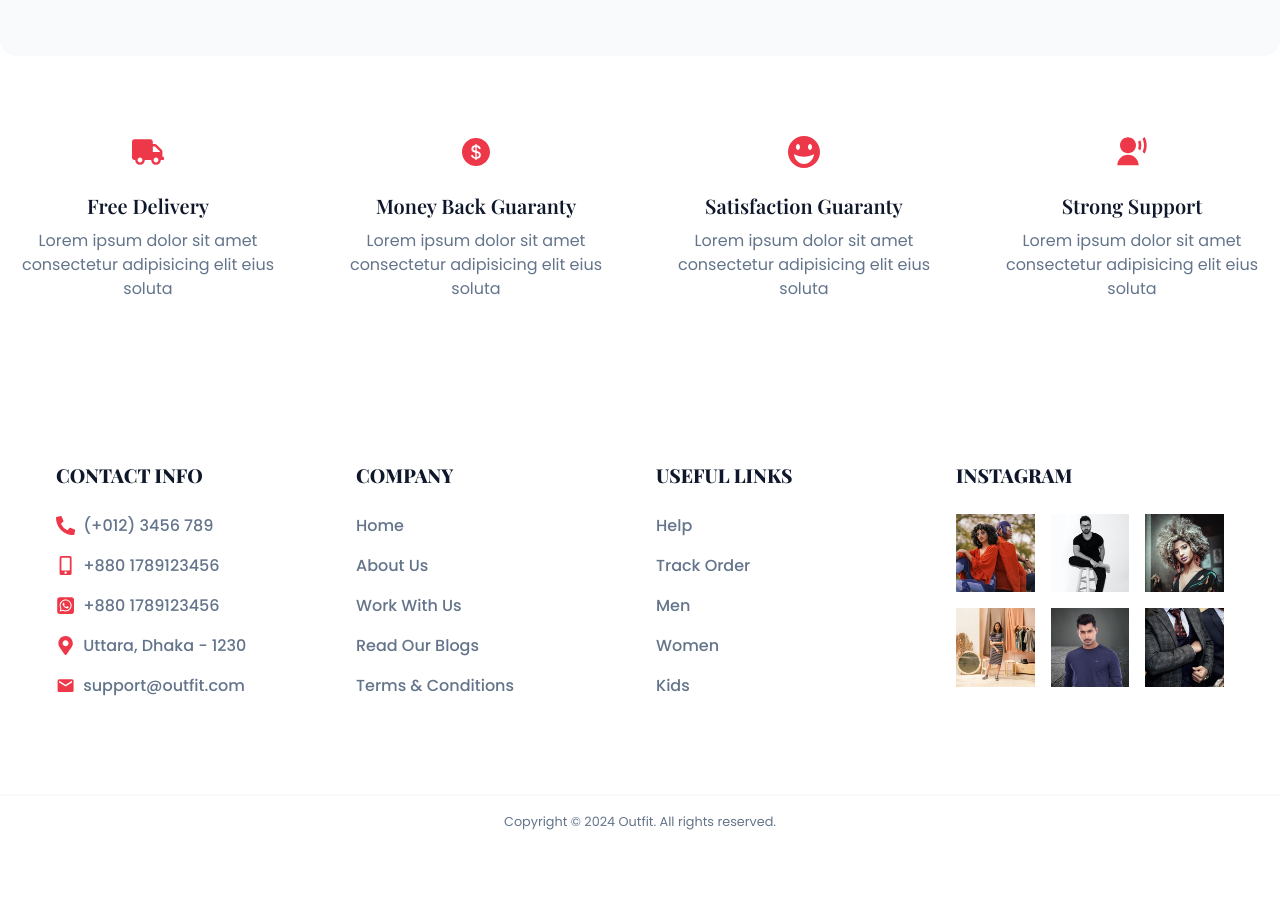
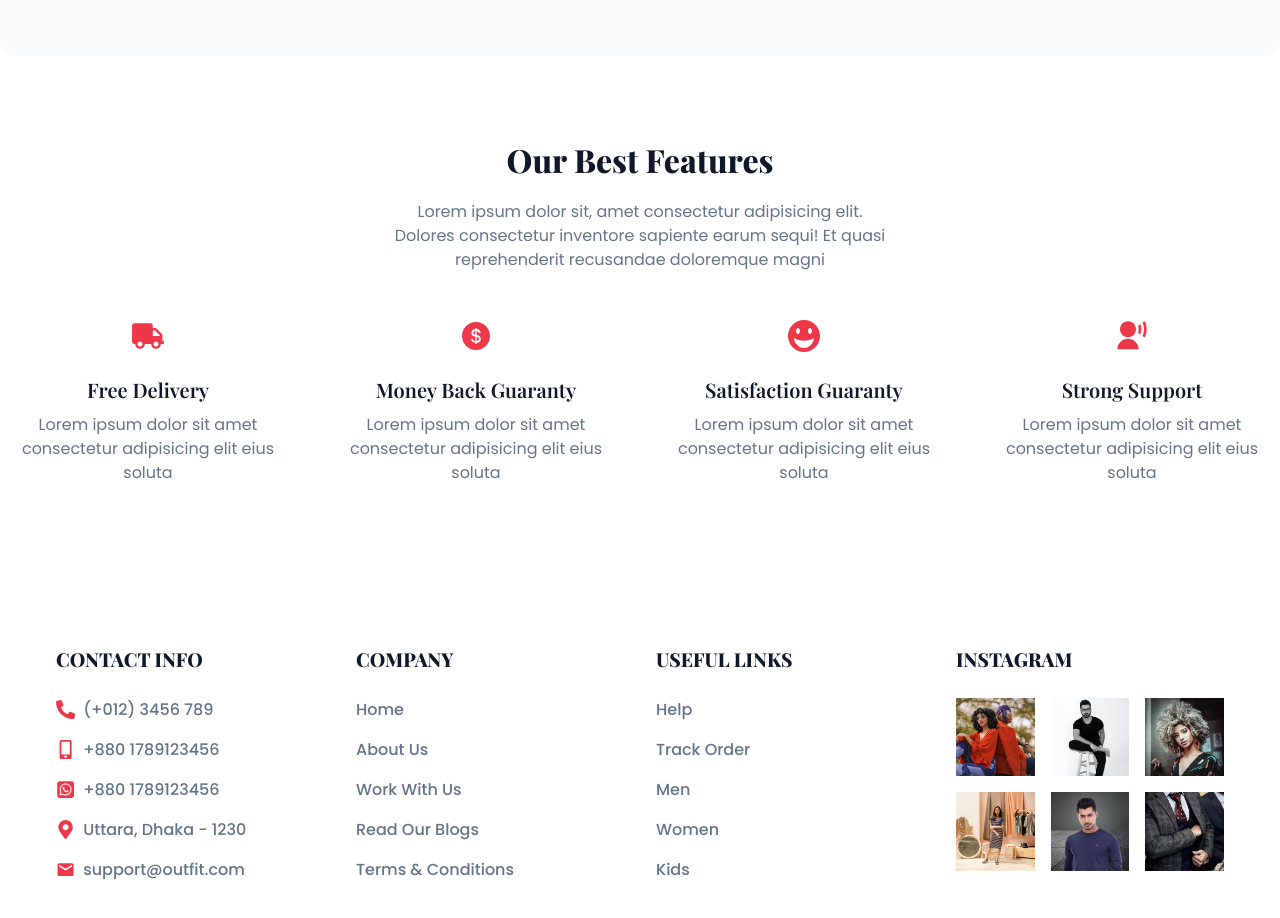
Before and after one commit to HossainRafi/Outfit, a React (Vite) app in the folder client/: page / in a window 1280 px wide. Shown: the part 3600-4518 px from the top of the page. Before the commit the page ends 4447 px from the top, so only its background shows below. Built offline with nearby package versions, Linux system fonts and the light colour scheme.

Commit message:
features done

```diff
--- a/client/src/pages/home/Features.jsx
+++ b/client/src/pages/home/Features.jsx
@@ -6,7 +6,13 @@ import { AiFillDollarCircle } from "react-icons/ai";
 const Features = () => {
   return (
     <section className="section__container">
-      <div className="banner__container">
+      <h2 className="section__header">Our Best Features</h2>
+      <p className="section__subheader">
+        Lorem ipsum dolor sit, amet consectetur adipisicing elit. Dolores
+        consectetur inventore sapiente earum sequi! Et quasi reprehenderit
+        recusandae doloremque magni
+      </p>
+      <div className="banner__container pt-12">
         {/* free delivery div */}
         <div className="banner__card">
           <span>
```
